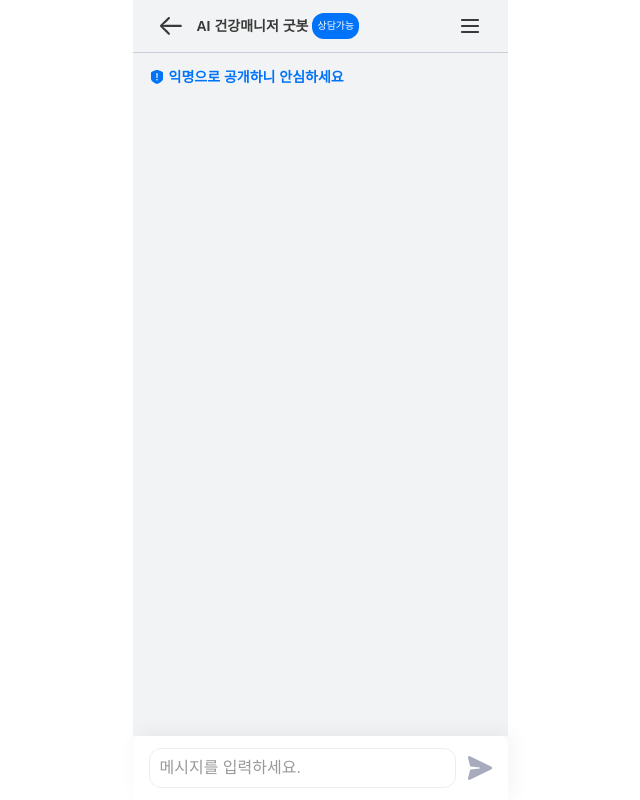
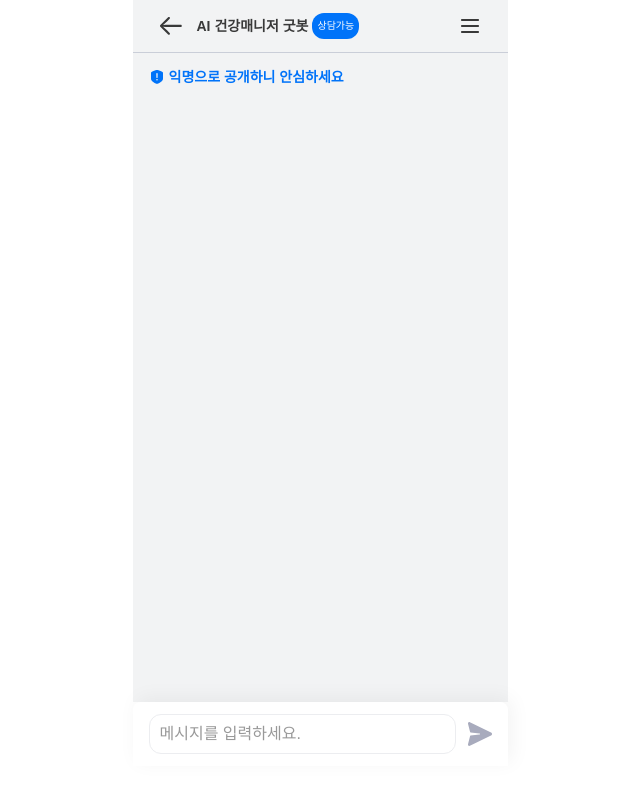
Before and after one commit to jisooooooooooo/36-COLLABORATION-WEB-GOODOC, a React (Vite) app: page / in a window 1280 px wide. Shown: the whole page, without its empty margins (320-960 px from the left). Built offline with nearby package versions, Linux system fonts and the light colour scheme.

Commit message:
feat: 입력창 하단 여백 추가

```diff
--- a/src/pages/chat/components/ChatInput.tsx
+++ b/src/pages/chat/components/ChatInput.tsx
@@ -2,7 +2,7 @@ import SendIcon from '@shared/assets/svg/send.svg?react';
 
 const ChatInput: React.FC = () => {
   return (
-    <div className="flex items-center bg-white rounded-tl-[.5rem] rounded-tr-[.5rem] shadow-[.25rem_-0.25rem_1.25rem_0rem_rgba(0,0,0,0.05)] px-[1rem] py-[.75rem]">
+    <div className="flex items-center mb-[2.125rem] px-[1rem] py-[.75rem] rounded-tl-[.5rem] rounded-tr-[.5rem] bg-white shadow-[.25rem_-0.25rem_1.25rem_0rem_rgba(0,0,0,0.05)]">
       <input
         type="text"
         placeholder="메시지를 입력하세요."
```
